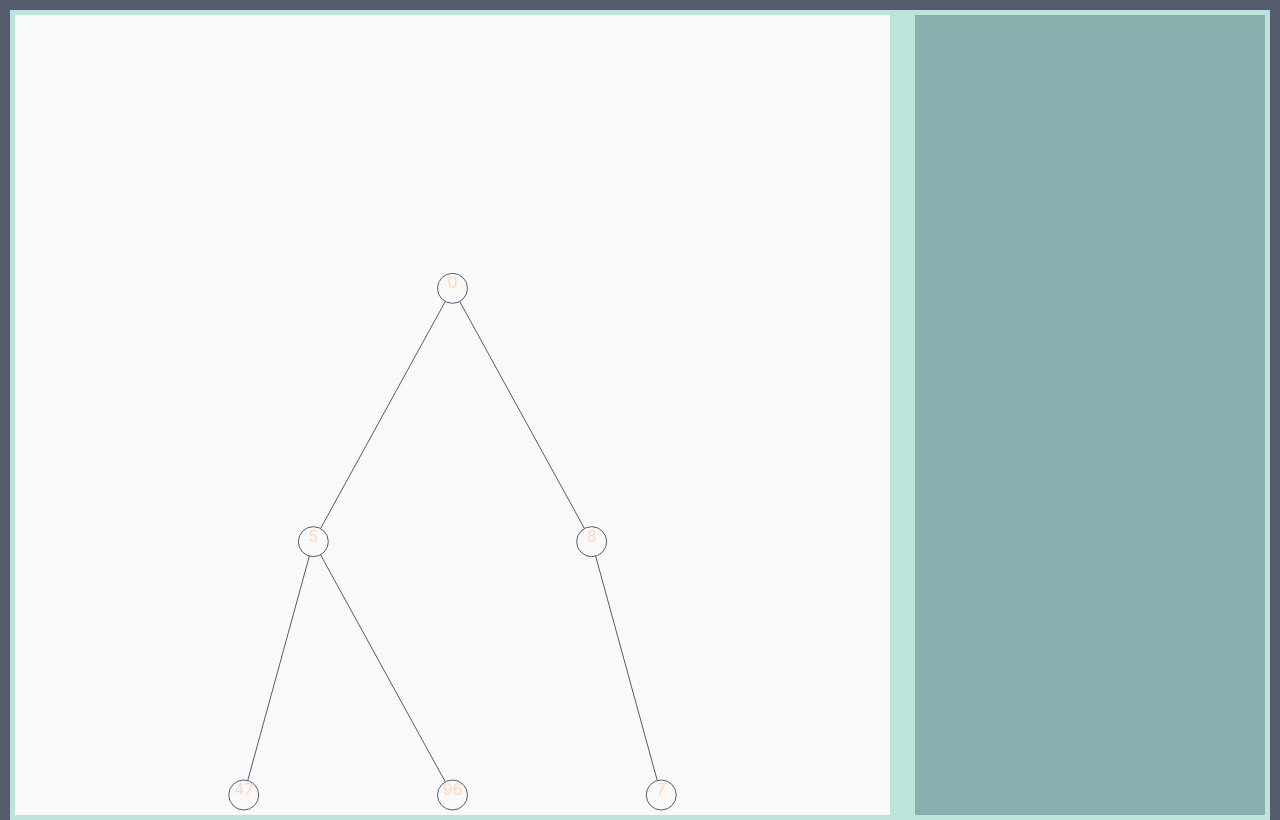
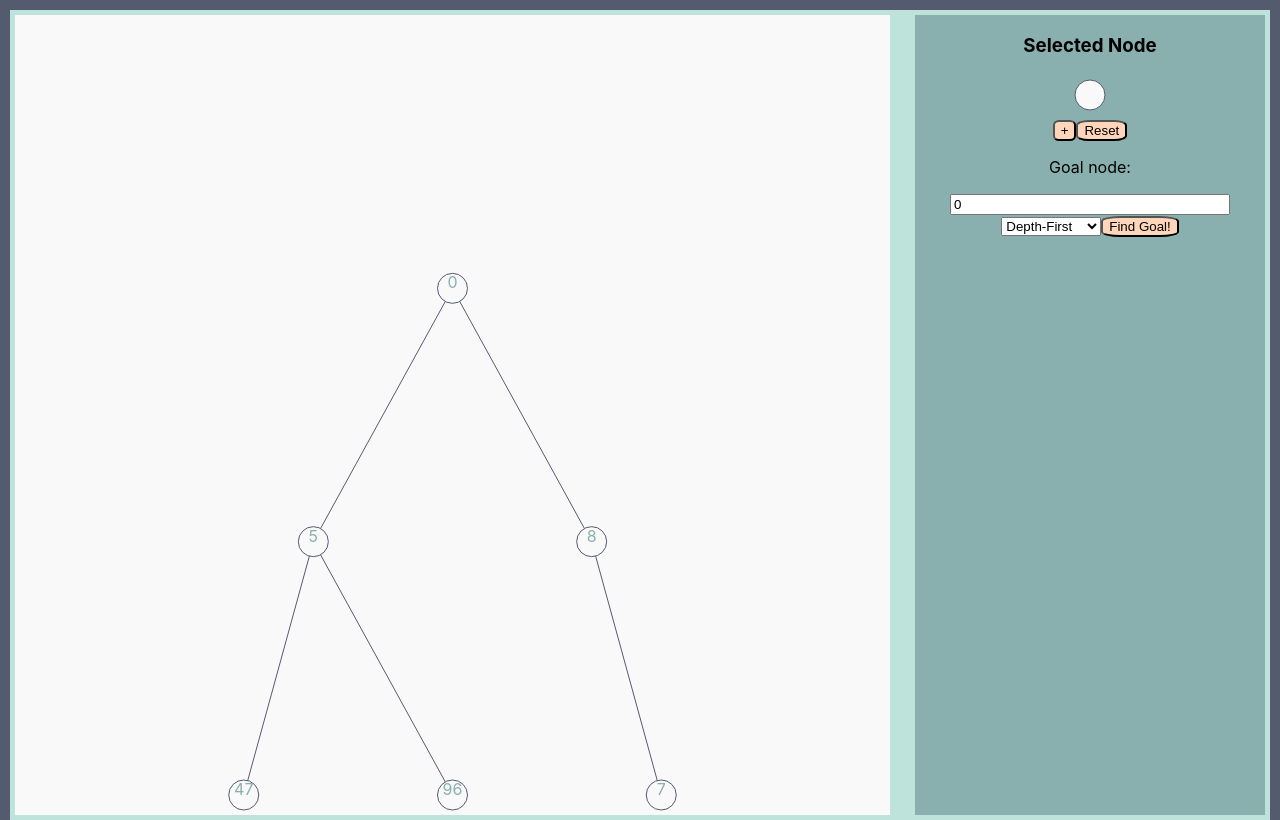
Before and after one commit to dcgfz2/Tree-Search-React, a React (Create React App) app: page / in a window 1280 px wide. Built offline with nearby package versions, Linux system fonts and the light colour scheme.

Commit message:
add basic control panel

```diff
--- a/src/App.js
+++ b/src/App.js
@@ -8,27 +8,28 @@ import './App.css';
 class App extends React.Component {
   constructor(props){
     super(props);
-    this.selected = null;
     this.state = {
+        selected: null,
+    };
 
-    };
     this.tree = new SearchTree(0);
     let noder = this.tree.insert(this.tree.root,5);
     this.tree.insert(noder,47);
     this.tree.insert(noder,96);
     this.tree.insert(this.tree.insert(this.tree.root,8),7);
+
   }
 
   selectNode = (node) => {
-    this.selected = node;
-    console.log("SELECTED NODE " + JSON.stringify(node))
+    this.setState({selected: node});
+    console.log("SELECTED NODE " + JSON.stringify(this.state.selected))
   }
 
   render(){
     return (
       <div className="main-container">
          <RenderTree data={this.tree} height={this.tree.maxDepth(this.tree.root)} onClick={this.selectNode}/>
-         <ControlPanel data={this.selected} />
+         <ControlPanel selected={this.state.selected} />
       </div>
     );
   }
--- a/src/components/controlpanel.css
+++ b/src/components/controlpanel.css
@@ -5,6 +5,27 @@
   float:right;
   margin-left: auto;
   margin-right: 0;
-  align-items: center;
+  background-color: #89B0AE;
+  text-align: center;
+  display: inline-block;
+}
+
+.selected-node > svg{
+  width: 0;
+  height: 0;
   background-color: #89B0AE;
 }
+.selected-node{
+  text-align: center;
+  display: inline-block;
+}
+
+.button{
+  border-radius: 25%;
+  background-color: #FFD6BA;
+}
+
+.option-container > input{
+  box-sizing: border-box;
+  width: 80%;
+}
--- a/src/components/controlpanel.js
+++ b/src/components/controlpanel.js
@@ -4,7 +4,24 @@ import "./controlpanel.css";
 
 const ControlPanel = ({selected}) => (
   <div className="controls-container">
-      <h1> {selected?.value}</h1>
+    <div className="selected-node">
+    <h3>Selected Node</h3>
+      <svg>
+        <circle cx="0" cy="0" r="15" stroke="#555B6E" fill="#FAF9F9"/>
+        <text x="0" y="0" textAnchor="middle" stoke="555B6E" fill="#FFD6BA"> {selected?.value} </text>
+        </svg>
+    </div>
+    <div className="option-container">
+      <button class="button add">+</button>
+      <button class="button">Reset</button>
+      <p>Goal node:</p>
+      <input type="text" value="0"/>
+      <select name="algorithms">
+        <option value="">Depth-First</option>
+        <option value="">Breadth-First</option>
+      </select>
+      <button class="button">Find Goal!</button>
+    </div>
   </div>
 );
 
--- a/src/components/rendertree.js
+++ b/src/components/rendertree.js
@@ -34,7 +34,7 @@ const RenderTree = ({data,height,onClick}) => (
 const RenderNode = ({x,y,node,e}) => (
   <g>
     <circle cx={x} cy={y} r="15" stroke="#555B6E" fill="#FAF9F9" onClick={function(){e(node)}}/>
-    <text x={x} y={y} textAnchor="middle" stoke="555B6E" fill="#FFD6BA"> {node.value} </text>
+    <text x={x} y={y} textAnchor="middle" stoke="555B6E" fill="#89B0AE"> {node.value} </text>
   </g>
 );
 
```
